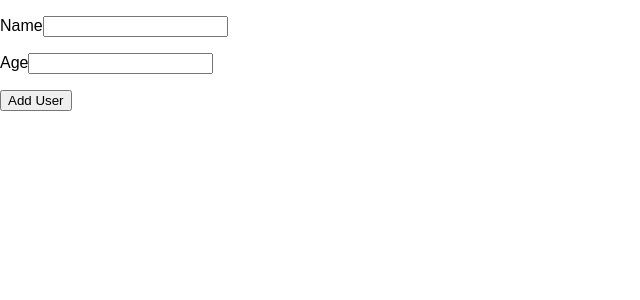
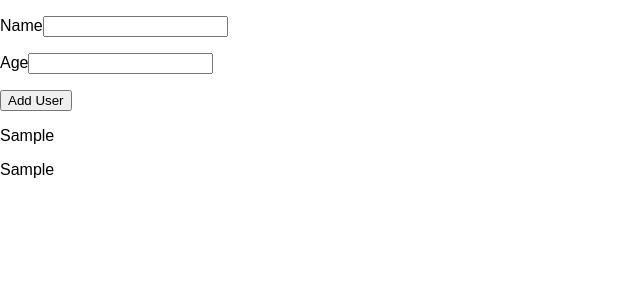
Before and after one commit to Faintful/user-list, a React (Create React App) app: page / in a window 1280 px wide. Both pictures are taken after typing "Sample", "Sample" into the empty fields and a click on the button "Add User". Shown: the top 300 px of the page, without its empty margins (0-640 px from the left). Built offline with nearby package versions, Linux system fonts and the light colour scheme.

Commit message:
Added Result component and updated App component to pass the data down to Result for rendering

```diff
--- a/src/App.js
+++ b/src/App.js
@@ -1,16 +1,22 @@
 import React, { useState } from 'react';
 import Form from './components/Form';
+import Result from './components/Result';
 
 function App() {
-  const [dataState, setData] = useState(null);
+  const [userDataState, setUserData] = useState([]);
 
   const submitHandler = (data) => {
-    setData(data);
+    setUserData((prevState) => [...prevState, data]);
   };
 
   return (
     <div>
       <Form onSubmit={submitHandler} />
+      {userDataState.length > 0 ? (
+        <Result userData={userDataState} />
+      ) : (
+        <p>No data</p>
+      )}
     </div>
   );
 }
--- /dev/null
+++ b/src/components/Result.js
@@ -0,0 +1,14 @@
+import './Result.css';
+
+export default function Result({ userData }) {
+  return (
+    <div>
+      {userData.map((data, index) => (
+        <div className='' key={index}>
+          <p>{data['Name']}</p>
+          <p>{data['Age']}</p>
+        </div>
+      ))}
+    </div>
+  );
+}
```
Also changed, not shown: src/components/Result.css (added).
